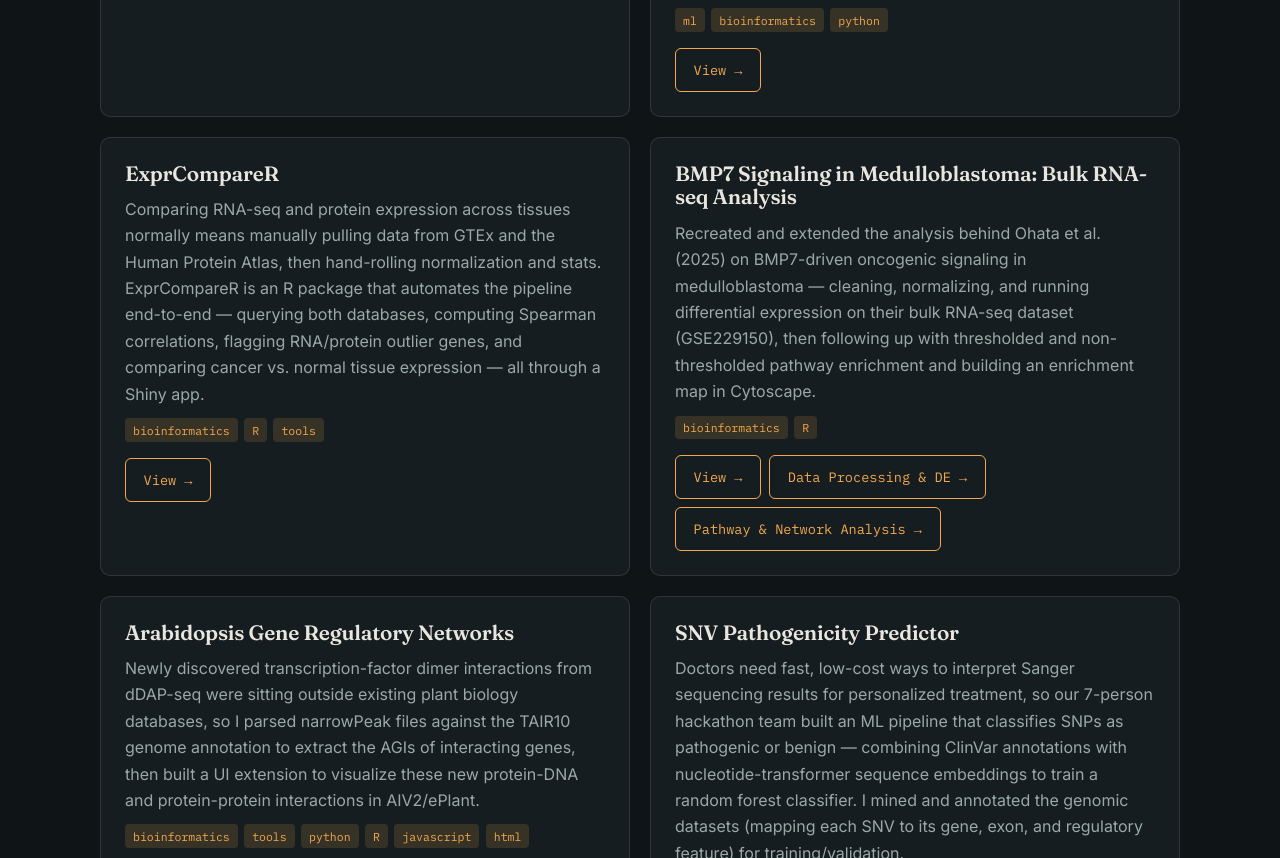
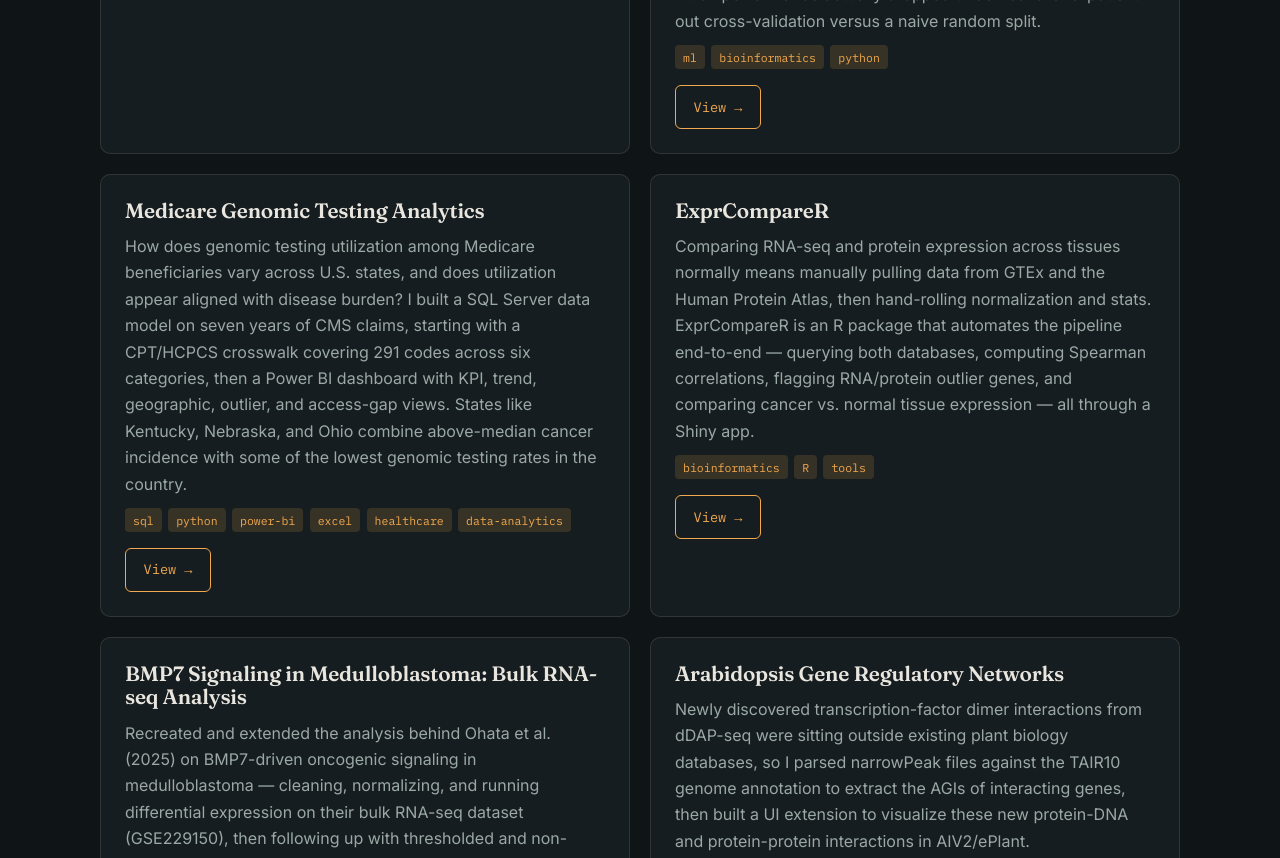
Before and after one commit to tanaya2026/personal_web, an Astro site: page /projects in a window 1280 px wide. Shown: the part 748-1606 px from the top of the page. Built offline with nearby package versions, Linux system fonts and the light colour scheme; Astro itself is replaced by a stand-in of ours.

Commit message:
Added Medicare Project

```diff
--- a/src/pages/projects.astro
+++ b/src/pages/projects.astro
@@ -13,6 +13,14 @@ const projects = [
   summary: 'Majority walkthroughs of “AI for EEG seizure detection” stop at reproducing a fixed pipeline and reporting one accuracy score. But with 98.4% of windows being non-seizure, that score is misleading, as a model that never detects a seizure still achieves 98% accuracy. Randomly splitting windows from the same patient across train and test can also let the model memorize patient-specific EEG signatures rather than learn general seizure patterns. This project is a small study I ran on the CHB-MIT pediatric EEG dataset to test that directly: I compared three models (logistic regression, random forest, XGBoost) on engineered time-domain, frequency-domain, entropy, and Hjorth-parameter features, then measured how much performance actually dropped under leave-one-patient-out cross-validation versus a naive random split.',
   tags: ['ml','bioinformatics', 'python'],
   links: [{ label: 'View', url: 'https://github.com/tanaya2026/eeg-seizure-detection'}],
+},
+{
+  title: 'Medicare Genomic Testing Analytics',
+  summary: 'How does genomic testing utilization among Medicare beneficiaries vary across U.S. states, and does utilization appear aligned with disease burden? I built a SQL Server data model on seven years of CMS claims, starting with a CPT/HCPCS crosswalk covering 291 codes across six categories, then a Power BI dashboard with KPI, trend, geographic, outlier, and access-gap views. States like Kentucky, Nebraska, and Ohio combine above-median cancer incidence with some of the lowest genomic testing rates in the country.',
+  tags: ['sql', 'python', 'power-bi', 'excel', 'healthcare', 'data-analytics'],
+  links: [
+    { label: 'View', url: 'https://github.com/tanaya2026/medicare-genomic-testing-analysis' },
+  ],
 },
   {
     title: 'ExprCompareR',
```
